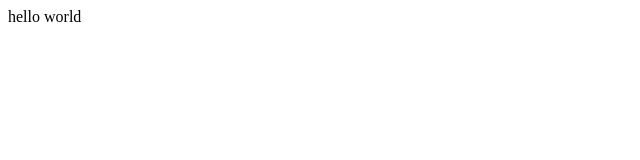
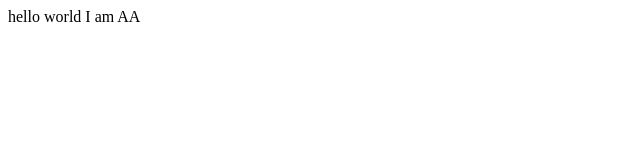
Before and after one commit to praneeth116/Apna-College, a plain HTML site: page index.html in a window 1280 px wide. Shown: the full height of the page, 0-640 px from the left. Drawn offline with Linux system fonts and the light colour scheme.

Commit message:
Changed HTML File

```diff
--- a/index.html
+++ b/index.html
@@ -1 +1 @@
-<p>hello world</p>
+<p>hello world I am AA</p>
```
